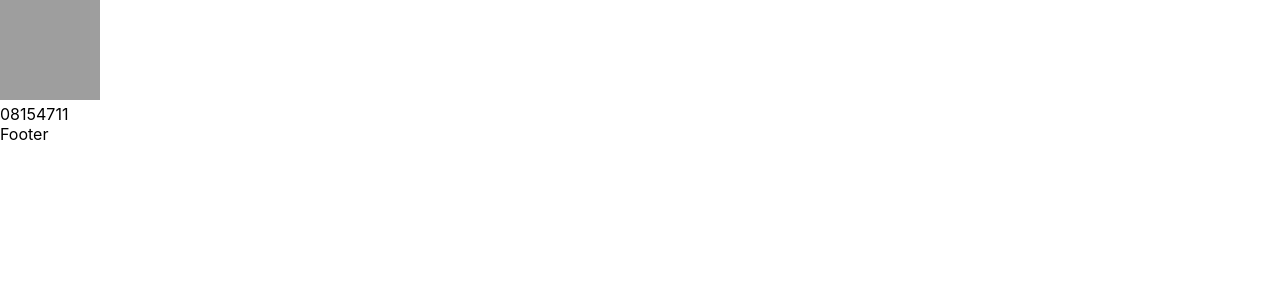
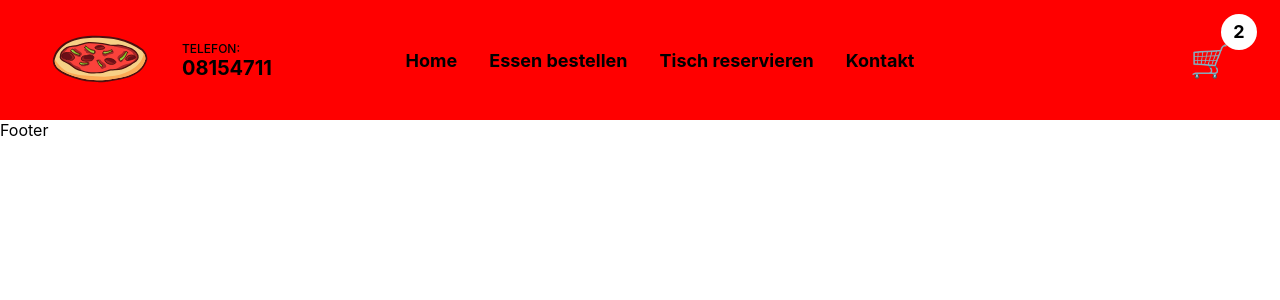
Before and after one commit to JoernSchoenyan/learn-react-ecommerce, a Next.js app: page / in a window 1280 px wide. Shown: the top 300 px of the page. Built offline with nearby package versions, Linux system fonts and the light colour scheme; grey boxes are pictures that could not be loaded.

Commit message:
Eine Navigationsleiste hingezaubert
Das muss noch konfigurierbarer werden

```diff
--- a/component/Navbar.jsx
+++ b/component/Navbar.jsx
@@ -11,8 +11,27 @@ const Navbar = ({config}) => {
         </div>
         <div className={styles.texts}>
           <div className={styles.text}>
-            <a href={"tel:" + config.phoneNumber}>{config.phoneNumber}</a>
+          TELEFON:
           </div>
+          <div className={styles.text}>
+           <a href={"tel:" + config.phoneNumber}>{config.phoneNumber}</a>
+          </div>
+        </div>
+      </div>
+      <div className={styles.item}>
+        <ul className={styles.list}>
+          <li className={styles.listItem}>Home</li>
+          <li className={styles.listItem}>Essen bestellen</li>
+          <li className={styles.listItem}>Tisch reservieren</li>
+          <li className={styles.listItem}>Kontakt</li>
+        </ul>
+      </div>
+      <div className={styles.item}>
+        <div className={styles.cart}>
+        🛒
+        <div className={styles.counter}>
+          2
+        </div>
         </div>
       </div>
     </div>
--- a/styles/Navbar.module.css
+++ b/styles/Navbar.module.css
@@ -0,0 +1,72 @@
+.container {
+    height: 120px;
+    padding: 10px 50px;
+    background-color: red;
+    display: flex;
+    align-items: center;
+    justify-content: space-between;
+    position: sticky;
+    top: 0px;
+}
+
+.item {
+    flex: 1;
+    display: flex;
+    align-items: center;
+}
+
+.item:nth-child(2) {
+    flex: 3;
+    justify-content: center;
+}
+
+.item:nth-child(3) {
+    justify-content: right;
+}
+
+.texts {
+    margin-left: 2rem;
+}
+
+.text {
+    font-size: 12px;
+    font-weight: 500;
+}
+
+.text:last-child {
+    font-size: 20px;
+    font-weight: bold;
+}
+
+.list {
+    list-style: none;
+    display: flex;
+}
+
+.listItem {
+    margin: 1rem;
+    font-weight: bold;
+    font-size: large;
+
+}
+
+.cart {
+    position: relative;
+    font-size: xx-large;
+}
+
+.counter {
+    position: absolute;
+    top: -1.5em;
+    right: -1.5em;
+    height: 2em;
+    width: 2em;
+    border-radius: 50%;
+    background-color: white;
+    color: black;
+    font-size: large;
+    font-weight: bold;
+    display: flex;
+    align-items: center;
+    justify-content: center;
+}
```
Also changed, not shown: public/img/logo.svg (added), public/img/logo.svg.LICENSE.txt (added).
